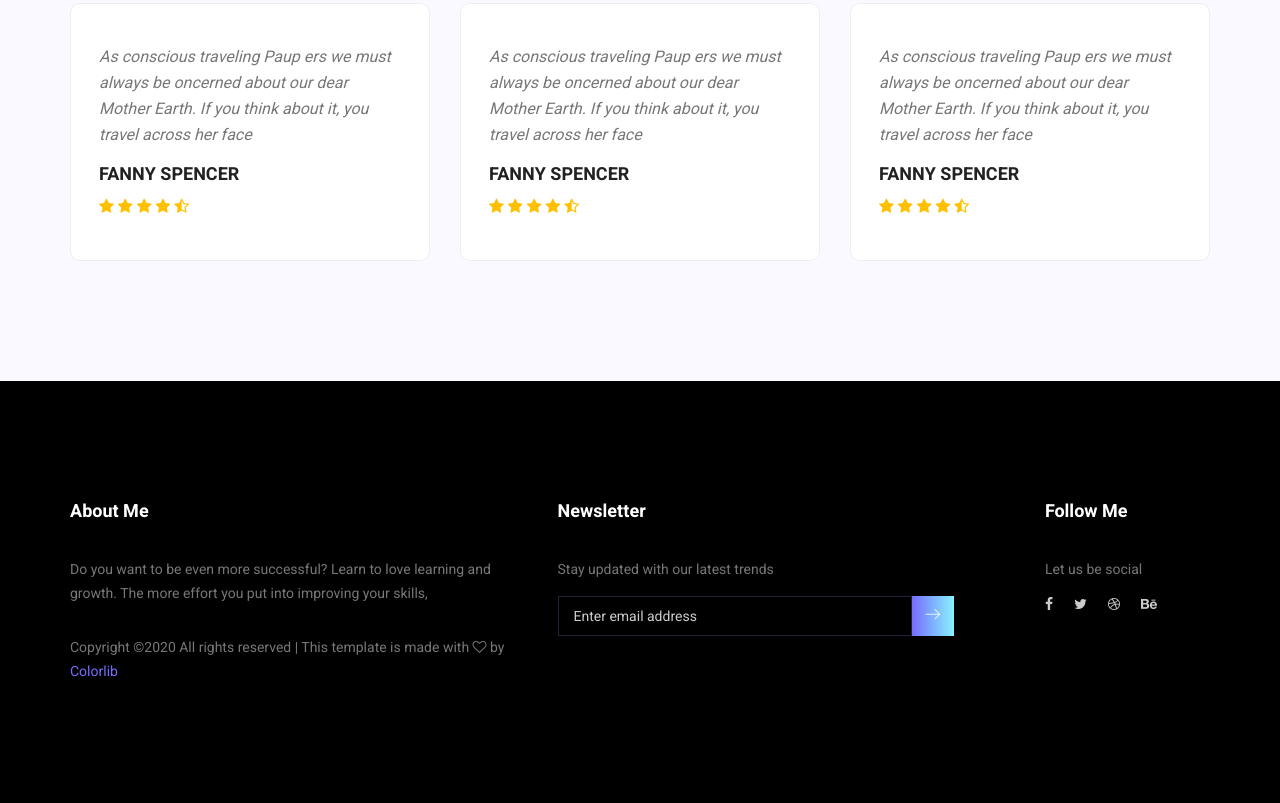
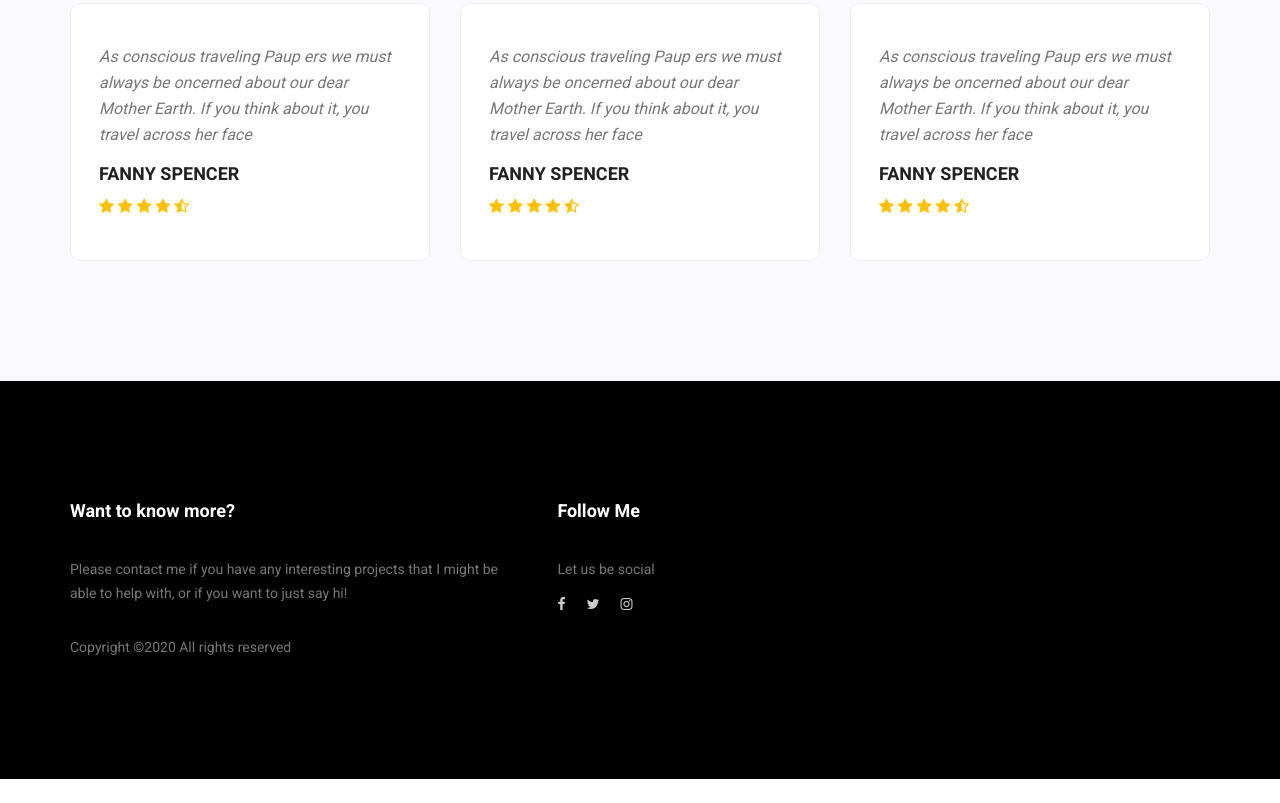
Before and after one commit to ctagard/ctagard.github.io, a plain HTML site: page index.html in a window 1280 px wide. Shown: the part 3906-4709 px from the top of the page. After the commit the page ends 4685 px from the top, so only its background shows below. Drawn offline with Linux system fonts and the light colour scheme.

Commit message:
sfghadfoiu

```diff
--- a/index.html
+++ b/index.html
@@ -353,8 +353,8 @@
         			<div class="col-lg-4 col-md-4 col-sm-6 manipul creative design print">
         				<div class="h_gallery_item">
         					<div class="g_img_item">
-        						<img class="img-fluid" src="img/gallery/Project9.jpg" alt="">
-        						<a class="light" href="img/gallery/Project9.jpg"><img src="img/gallery/icon.png" alt=""></a>
+        						<img class="img-fluid" src="img/gallery/atom.png" alt="">
+        						<a class="light" href="img/gallery/atom.png"><img src="img/gallery/icon.png" alt=""></a>
         					</div>
         					<div class="g_item_text">
         						<h4>Full stack development</h4>
@@ -425,29 +425,12 @@
         			<div class="col-lg-5 col-sm-6">
         				<aside class="f_widget ab_widget">
         					<div class="f_title">
-        						<h3>About Me</h3>
+        						<h3>Want to know more?</h3>
         					</div>
-        					<p>Do you want to be even more successful? Learn to love learning and growth. The more effort you put into improving your skills,</p>
+        					<p>Please contact me if you have any interesting projects that I might be able to help with, or if you want to just say hi!</p>
         					<p><!-- Link back to Colorlib can't be removed. Template is licensed under CC BY 3.0. -->
-Copyright &copy;<script>document.write(new Date().getFullYear());</script> All rights reserved | This template is made with <i class="fa fa-heart-o" aria-hidden="true"></i> by <a href="https://colorlib.com" target="_blank">Colorlib</a>
+Copyright &copy;<script>document.write(new Date().getFullYear());</script> All rights reserved </a>
 <!-- Link back to Colorlib can't be removed. Template is licensed under CC BY 3.0. --></p>
-        				</aside>
-        			</div>
-        			<div class="col-lg-5 col-sm-6">
-        				<aside class="f_widget news_widget">
-        					<div class="f_title">
-        						<h3>Newsletter</h3>
-        					</div>
-        					<p>Stay updated with our latest trends</p>
-        					<div id="mc_embed_signup">
-                                <form target="_blank" action="https://spondonit.us12.list-manage.com/subscribe/post?u=1462626880ade1ac87bd9c93a&amp;id=92a4423d01" method="get" class="subscribe_form relative">
-                                	<div class="input-group d-flex flex-row">
-                                        <input name="EMAIL" placeholder="Enter email address" onfocus="this.placeholder = ''" onblur="this.placeholder = 'Email Address '" required="" type="email">
-                                        <button class="btn sub-btn"><span class="lnr lnr-arrow-right"></span></button>
-                                    </div>
-                                    <div class="mt-10 info"></div>
-                                </form>
-                            </div>
         				</aside>
         			</div>
         			<div class="col-lg-2">
@@ -457,10 +440,10 @@ Copyright &copy;<script>document.write(new Date().getFullYear());</script> All r
         					</div>
         					<p>Let us be social</p>
         					<ul class="list">
-        						<li><a href="#"><i class="fa fa-facebook"></i></a></li>
-        						<li><a href="#"><i class="fa fa-twitter"></i></a></li>
-        						<li><a href="#"><i class="fa fa-dribbble"></i></a></li>
-        						<li><a href="#"><i class="fa fa-behance"></i></a></li>
+        						<li><a href="https://www.facebook.com/profile.php?id=100011976555056"><i class="fa fa-facebook"></i></a></li>
+        						<li><a href="https://twitter.com/ColeAgard"><i class="fa fa-twitter"></i></a></li>
+								<li><a href="https://www.instagram.com/coleagard/"><i class="fa fa-instagram"></i></a></li>
+
         					</ul>
         				</aside>
         			</div>
```
Also changed, not shown: img/gallery/atom.png (added), 2 other files.
